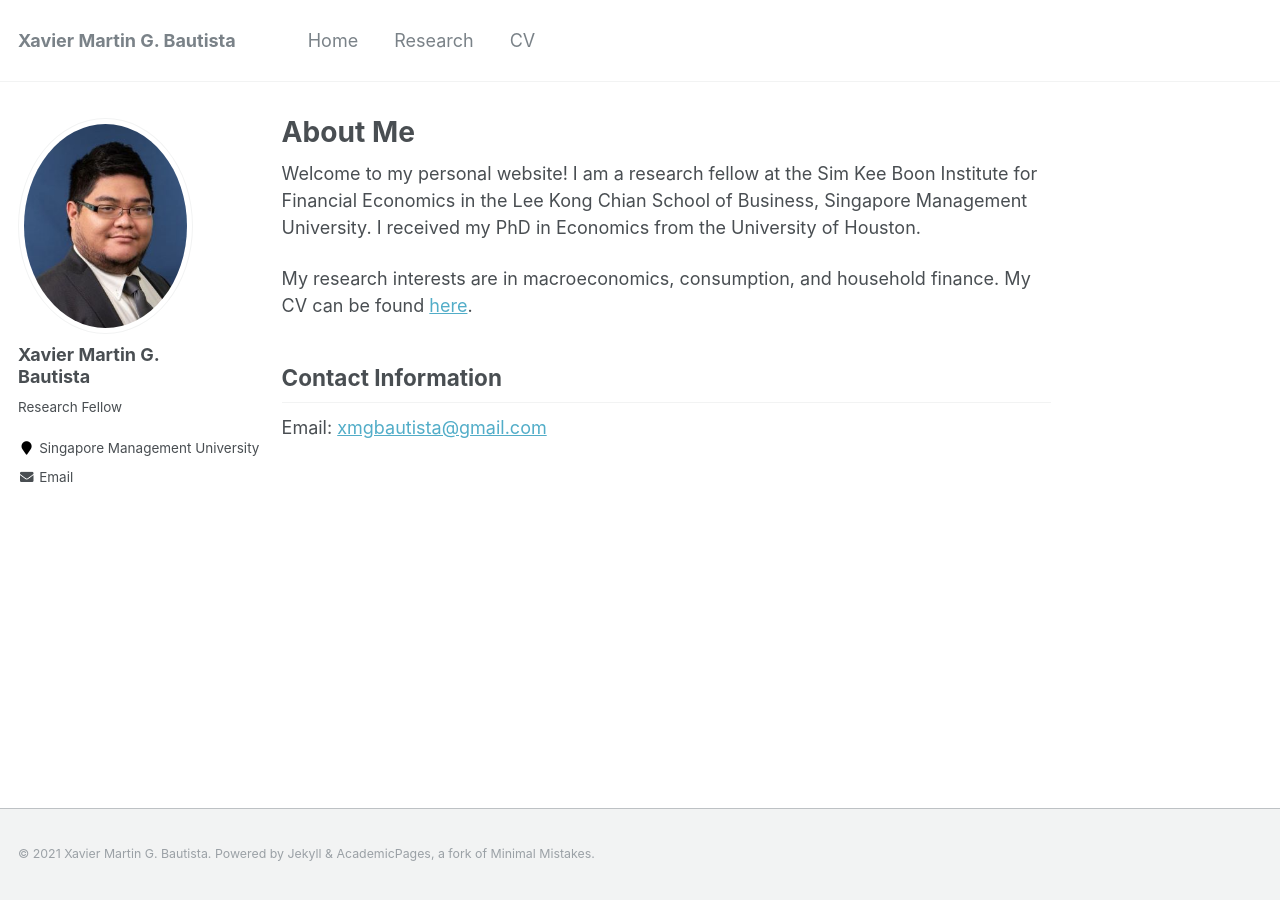
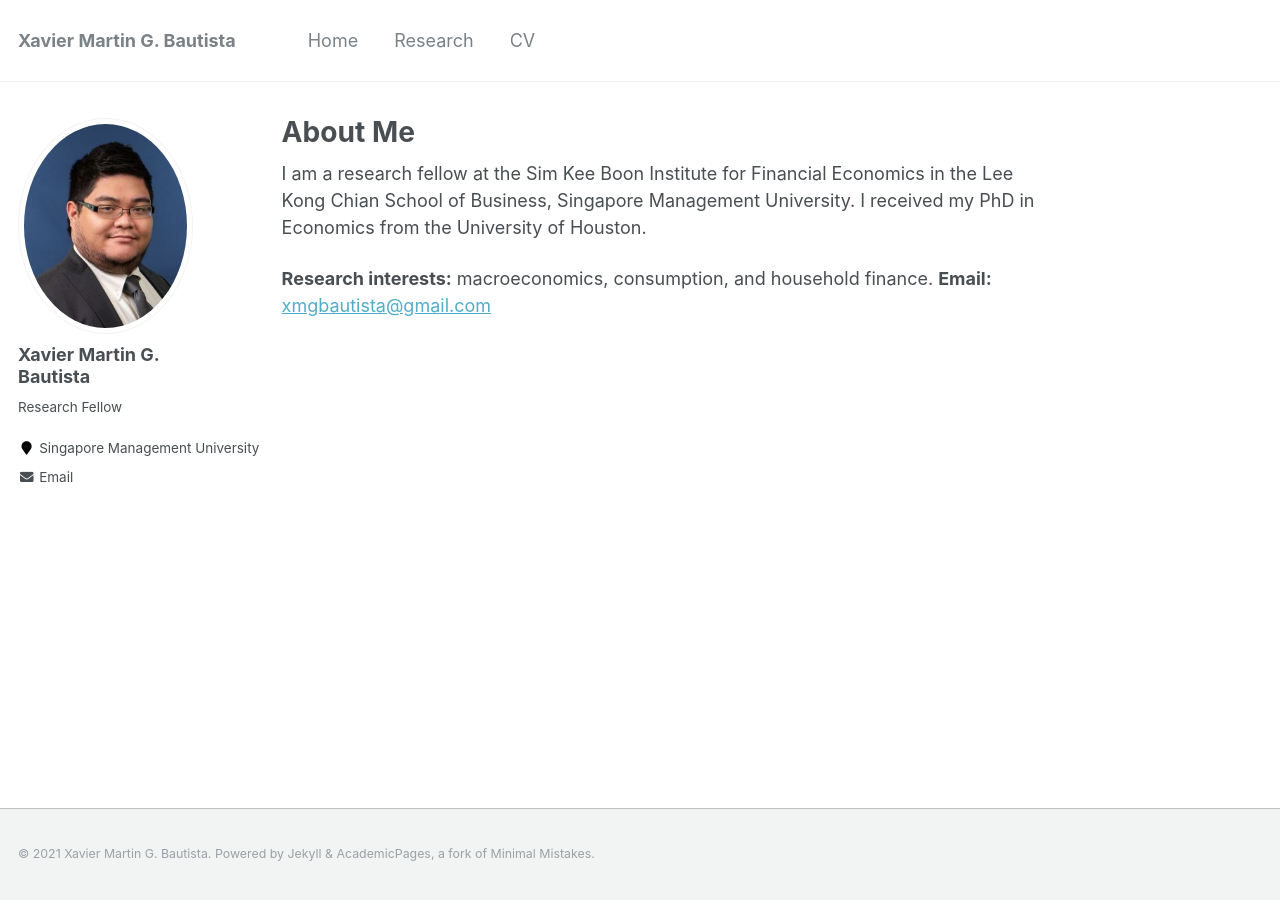
Before and after one commit to xmgbautista/xmgbautista.github.io, a Jekyll site: the page built from _pages/about.md, in a window 1280 px wide. Built offline with Jekyll 4.4.1, drawn with Linux system fonts in a browser that asks for light colours.

Commit message:
Update about.md

```diff
--- a/_pages/about.md
+++ b/_pages/about.md
@@ -13,13 +13,9 @@ redirect_from:
 {% include base_path %}
 {% capture written_label %}'None'{% endcapture %}
 
-Welcome to my personal website! I am a research fellow at the Sim Kee Boon Institute for Financial Economics in the Lee Kong Chian School of
+I am a research fellow at the Sim Kee Boon Institute for Financial Economics in the Lee Kong Chian School of
 Business, Singapore Management University. I received my PhD in Economics from the University of Houston.
 <br>
 
-My research interests are in macroeconomics, consumption, and household finance. My CV can be found [here](cv/cv_xmgbautista.pdf).
-<br>
-
-## Contact Information
-
-Email: [xmgbautista@gmail.com](mailto:xmgbautista@gmail.com)
+**Research interests:** macroeconomics, consumption, and household finance.
+**Email:** [xmgbautista@gmail.com](mailto:xmgbautista@gmail.com)
```
